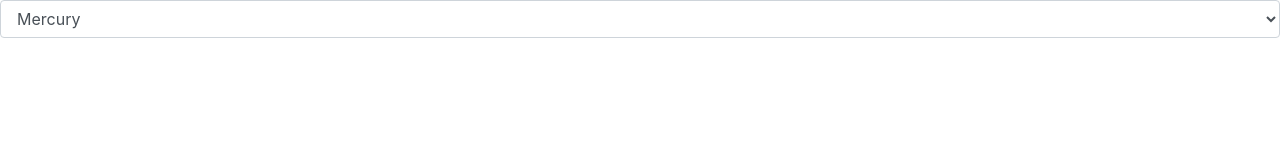
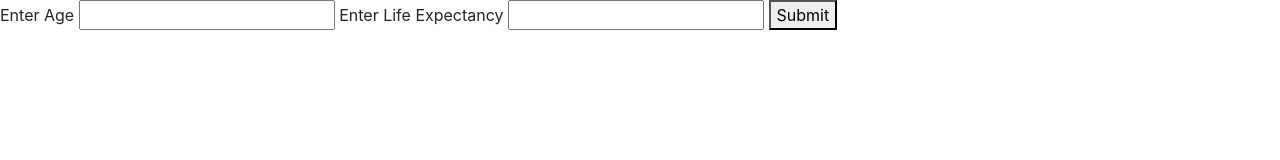
Before and after one commit to Lo-GR/ageCalculator, a website built with webpack: page src/index.html in a window 1280 px wide. Built offline with nearby package versions, Linux system fonts and the light colour scheme.

Commit message:
fix errors in webpack installation

```diff
--- a/package.json
+++ b/package.json
@@ -2,7 +2,7 @@
   "name": "age-calculator",
   "version": "1.0.0",
   "description": "",
-  "main": "index.js",
+  "main": "main.js",
   "scripts": {
     "build": "webpack --mode development",
     "start": "npm run build & webpack-dev-server --open --mode development",
--- a/src/index.html
+++ b/src/index.html
@@ -4,12 +4,18 @@
     <title>Galactic Age Calculator</title>
   </head>
 <body>
-
-  <select class="form-control" id="planets">
+  <form id="ageForm">
+    <label for="age">Enter Age</label>
+    <input id="age" type="text">
+    <label for="life">Enter Life Expectancy</label>
+    <input id="life" type="text">
+    <button type="submit">Submit</button>
+  </form>
+  <!-- <select class="form-control" id="planets">
     <option value="mercury">Mercury</option>
     <option value="venus">Venus</option>
     <option value="mars">Mars</option>
     <option value="jupiter">Jupiter</option>
-  </select>
+  </select> -->
 </body>
 </html>
--- a/src/js/agecalc.js
+++ b/src/js/agecalc.js
@@ -30,7 +30,7 @@
   }
   compareLE(lifeExpectancy){
     if(lifeExpectancy > this.age){
-      return `you have ${lifeExpectancy-this.age} years left to live on this planet`
+      return `you have ${lifeExpectancy-this.age} years left to live on this planet`;
     }else {
       return `you lived ${this.age - lifeExpectancy} years over the life expectancy of this planet`;
     }
--- a/src/main.js
+++ b/src/main.js
@@ -9,6 +9,7 @@
 $(document).ready(function(){
   $("#ageForm").submit(function(event){
     event.preventDefault();
-    const ageObject = new AgeCalculator($("#age").val(), ("#le").val())
+    const ageObject = new AgeCalculator($("#age").val(), $("#life").val());
+    console.log("age: " + ageObject.age + " Life Expectancy: " + ageObject.lifeExpectancy);
   })
 });
```
Also changed, not shown: 1 other file.
